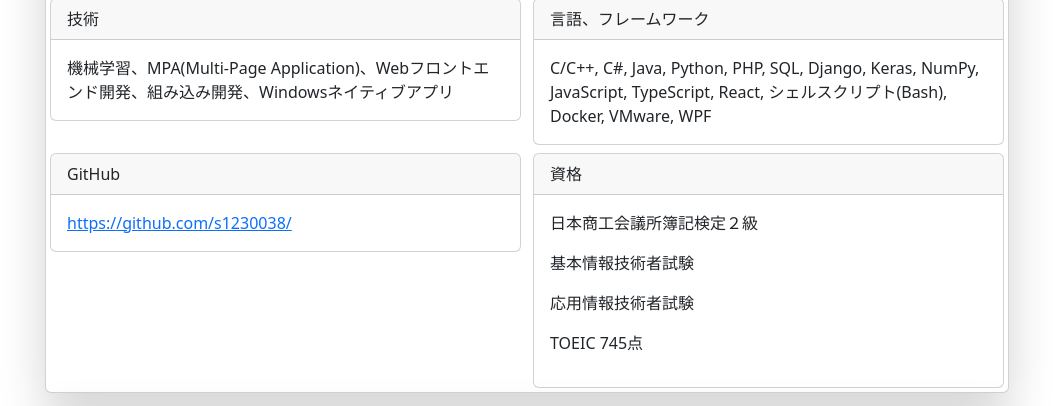
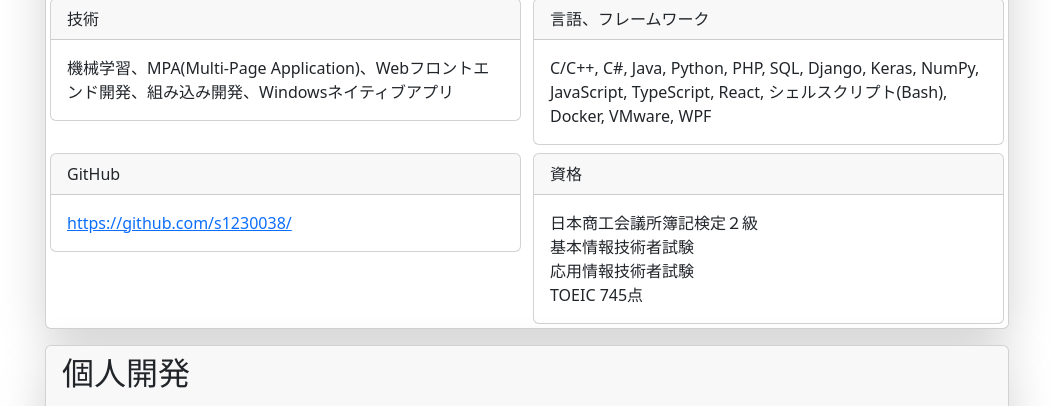
Before and after one commit to s1230038/s1230038.github.io, a website: page docs/index.html in a window 1280 px wide. Shown: the part 472-878 px from the top of the page, without its empty margins (113-1166 px from the left). Drawn offline with Linux system fonts and the light colour scheme.

Commit message:
[update] replace <p> into <br />

```diff
--- a/docs/index.html
+++ b/docs/index.html
@@ -74,10 +74,10 @@
               <div class="card m-1">
                 <div class="card-header">資格</div>
                 <div class="card-body">
-                  <p>日本商工会議所簿記検定２級</p>
-                  <p>基本情報技術者試験</p>
-                  <p>応用情報技術者試験</p>
-                  <p>TOEIC 745点</p>
+                  日本商工会議所簿記検定２級 <br />
+                  基本情報技術者試験 <br />
+                  応用情報技術者試験 <br />
+                  TOEIC 745点 <br />
                 </div>
               </div>
             </div>
```
